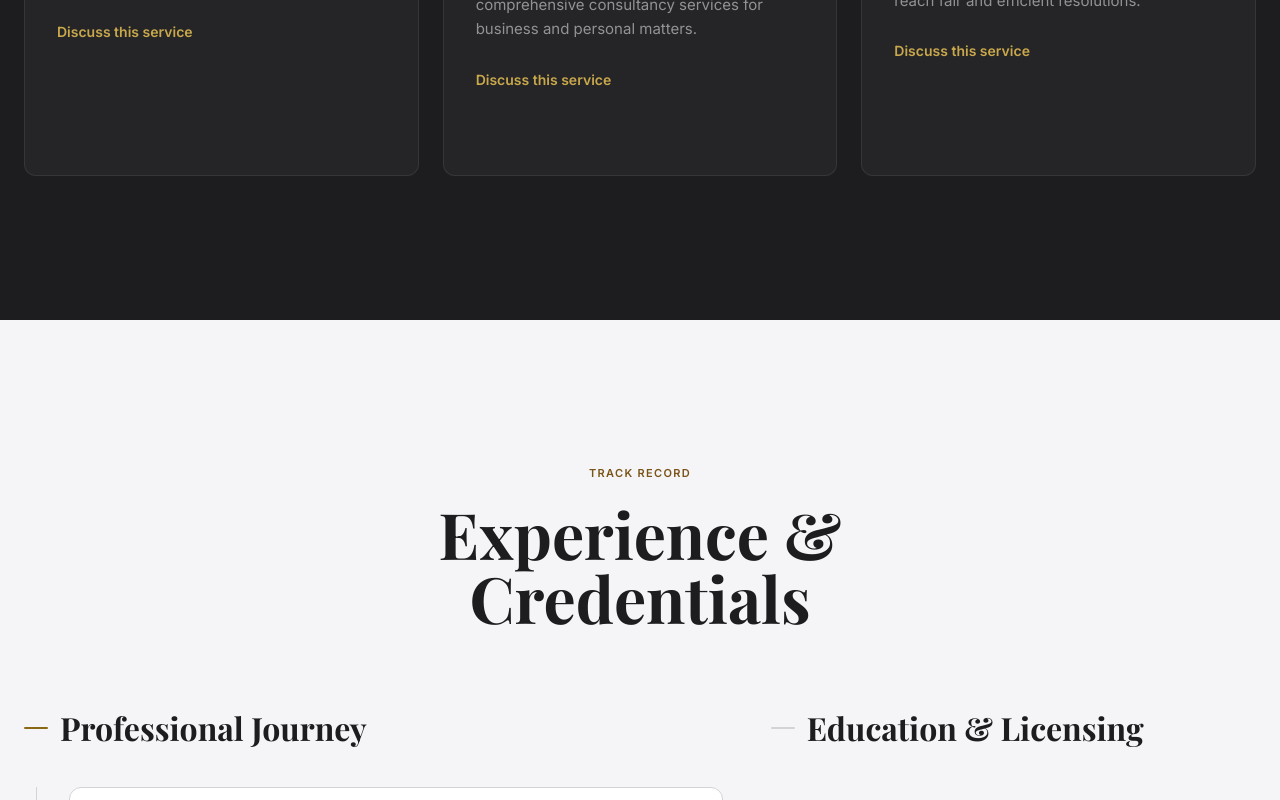
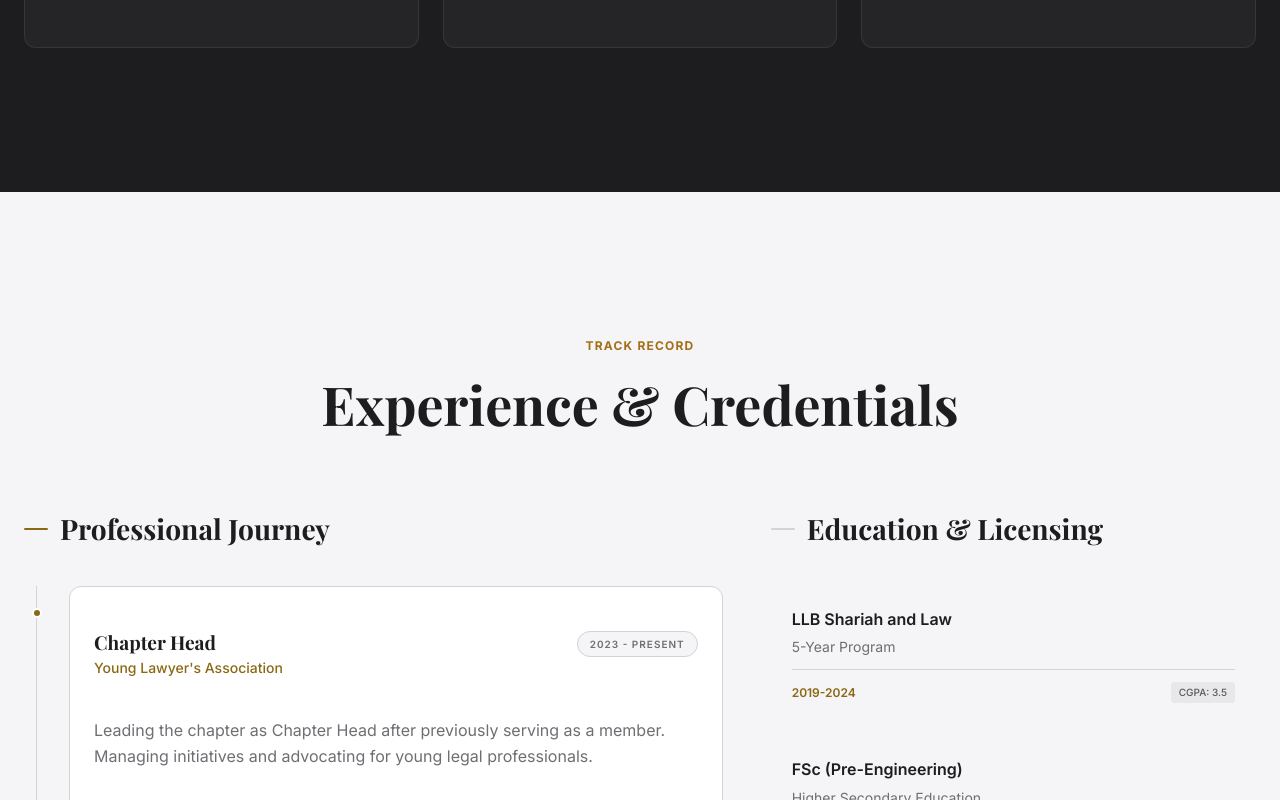
Before and after one commit to sudo-hassan-zahid/portfolio_hussain, a Next.js app: page / in a window 1280 px wide. Shown: the part 2000-2800 px from the top of the page. Built offline with nearby package versions, Linux system fonts and the light colour scheme.

Commit message:
Tune global typography and palette
- Add warm legal palette variables for navy, mahogany, ivory, parchment, slate, and gold. - Rebalance the type utilities toward a calmer ratio-based hierarchy. - Improve tiny labels and body readability across the site.

```diff
--- a/app/globals.css
+++ b/app/globals.css
@@ -3,43 +3,53 @@
 @custom-variant dark (&:is(.dark *));
 
 :root {
+  --legal-ink: #17202e;
+  --legal-navy: #22324a;
+  --legal-mahogany: #5a2728;
+  --legal-gold: #b8892d;
+  --legal-gold-soft: #d8b866;
+  --legal-ivory: #f8f1e3;
+  --legal-parchment: #eee1c9;
+  --legal-sage: #6f7d69;
+  --legal-slate: #5f6673;
+
   /* Base surfaces — Apple off-white system */
-  --background: oklch(0.99 0 0);
-  --foreground: oklch(0.12 0.005 285);
+  --background: oklch(0.96 0.026 84);
+  --foreground: oklch(0.21 0.032 260);
 
   /* Card & popover surfaces */
-  --card: oklch(1 0 0);
-  --card-foreground: oklch(0.12 0.005 285);
-  --popover: oklch(1 0 0);
-  --popover-foreground: oklch(0.12 0.005 285);
+  --card: oklch(0.985 0.018 84);
+  --card-foreground: oklch(0.21 0.032 260);
+  --popover: oklch(0.985 0.018 84);
+  --popover-foreground: oklch(0.21 0.032 260);
 
   /* Primary accent — deep prestige gold (#8B6914) */
-  --primary: oklch(0.48 0.09 75);
-  --primary-foreground: oklch(1 0 0);
+  --primary: oklch(0.58 0.116 75);
+  --primary-foreground: oklch(0.21 0.032 260);
 
   /* Secondary — same gold family, slightly lighter */
-  --secondary: oklch(0.55 0.08 75);
-  --secondary-foreground: oklch(1 0 0);
+  --secondary: oklch(0.34 0.072 25);
+  --secondary-foreground: oklch(0.96 0.026 84);
 
   /* Muted — Apple section gray (#F5F5F7) */
-  --muted: oklch(0.97 0 0);
-  --muted-foreground: oklch(0.45 0.005 285);
+  --muted: oklch(0.91 0.035 84);
+  --muted-foreground: oklch(0.47 0.023 260);
 
   /* Accent — kept mapped to gold for any legacy usage */
-  --accent: oklch(0.48 0.09 75);
-  --accent-foreground: oklch(1 0 0);
+  --accent: oklch(0.54 0.05 145);
+  --accent-foreground: oklch(0.96 0.026 84);
 
   /* System */
   --destructive: oklch(0.55 0.2 25);
   --destructive-foreground: oklch(0.98 0 0);
 
   /* Apple hairline border (#D2D2D7) */
-  --border: oklch(0.87 0.003 285);
-  --input: oklch(0.95 0 0);
-  --ring: oklch(0.48 0.09 75);
+  --border: oklch(0.79 0.035 82);
+  --input: oklch(0.98 0.014 84);
+  --ring: oklch(0.58 0.116 75);
 
   /* Dark section (#1D1D1F) */
-  --section-dark: oklch(0.13 0.005 285);
+  --section-dark: oklch(0.22 0.05 260);
 
   --radius: 0.75rem;
 }
@@ -108,8 +118,8 @@
 
   body {
     @apply bg-background text-foreground;
-    font-size: 17px;
-    line-height: 1.65;
+    font-size: 16px;
+    line-height: 1.62;
     overflow-x: hidden;
     font-feature-settings: "kern", "liga", "calt";
     -webkit-font-smoothing: antialiased;
@@ -137,52 +147,52 @@
 /* Utility: Apple-style section label (eyebrow text) */
 .label-eyebrow {
   font-family: var(--font-sans);
-  font-size: 0.6875rem;
-  font-weight: 600;
-  letter-spacing: 0.12em;
+  font-size: 0.75rem;
+  font-weight: 700;
+  letter-spacing: 0.1em;
   text-transform: uppercase;
   color: var(--primary);
 }
 
 /* Subtle background blob — monochrome only, very faint */
 .type-display {
-  font-size: clamp(3rem, 8vw, 6.25rem);
-  line-height: 0.95;
+  font-size: clamp(3.25rem, 7vw, 5.75rem);
+  line-height: 0.98;
 }
 
 .type-section {
-  font-size: clamp(2.25rem, 5vw, 4.5rem);
-  line-height: 1;
+  font-size: clamp(2.25rem, 4.2vw, 3.55rem);
+  line-height: 1.06;
 }
 
 .type-subsection {
-  font-size: clamp(1.5rem, 3vw, 2rem);
-  line-height: 1.15;
+  font-size: clamp(1.45rem, 2.2vw, 2.2rem);
+  line-height: 1.18;
 }
 
 .type-card-heading {
-  font-size: clamp(1.25rem, 2vw, 1.5rem);
-  line-height: 1.2;
+  font-size: clamp(1.2rem, 1.5vw, 1.45rem);
+  line-height: 1.24;
 }
 
 .type-body-lg {
-  font-size: clamp(1.0625rem, 2vw, 1.25rem);
-  line-height: 1.65;
+  font-size: clamp(1rem, 1.2vw, 1.125rem);
+  line-height: 1.7;
 }
 
 .type-body {
-  font-size: 0.9375rem;
-  line-height: 1.65;
+  font-size: 1rem;
+  line-height: 1.62;
 }
 
 .type-caption {
-  font-size: 0.8125rem;
-  line-height: 1.45;
+  font-size: 0.875rem;
+  line-height: 1.5;
 }
 
 .type-stat {
-  font-size: clamp(2rem, 4vw, 3.25rem);
-  line-height: 1;
+  font-size: clamp(1.8rem, 3vw, 2.75rem);
+  line-height: 1.04;
 }
 
 .scrollbar-hide::-webkit-scrollbar {
```
